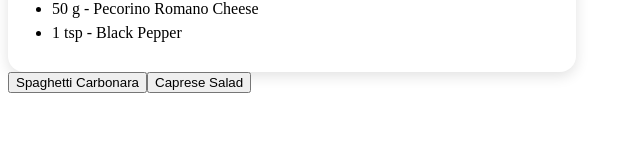
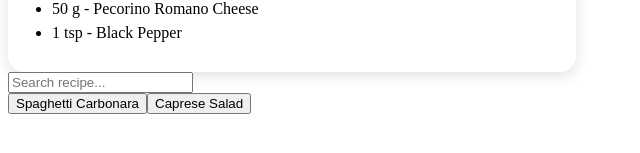
Before and after one commit to bsalinasjala/Bootcamp-FE, an Angular app: page / in a window 1280 px wide. Shown: the part 643-796 px from the top of the page, without its empty margins (0-640 px from the left). Built offline with nearby package versions, Linux system fonts and the light colour scheme.

Commit message:
feature: add module 13(Two-Way Binding)

```diff
--- a/src/app/recipe-list/recipe-list.html
+++ b/src/app/recipe-list/recipe-list.html
@@ -1,9 +1,13 @@
 <app-recipe-detail [recipe]="selectedRecipe()"></app-recipe-detail>
 
-<button (click)="selectRecipe(recipes[0])">
-    Spaghetti Carbonara
-</button>
+<div class="search-section">
+    <input type="text" [ngModel]="searchTerm()" (ngModelChange)="searchTerm.set($event)" placeholder="Search recipe...">
+</div>
 
-<button (click)="selectRecipe(recipes[1])">
-    Caprese Salad
-</button>
+<div class="recipe-buttons">
+    @for (recipe of filteredRecipes(); track recipe.id) {
+    <button (click)="selectRecipe(recipe)">
+        {{ recipe.name }}
+    </button>
+    }
+</div>
--- a/src/app/recipe-list/recipe-list.ts
+++ b/src/app/recipe-list/recipe-list.ts
@@ -1,11 +1,12 @@
-import { Component, signal } from '@angular/core';
+import { Component, computed, signal } from '@angular/core';
 import { RecipeModel } from '../models';
 import { MOCK_RECIPES } from '../mock-recipes';
 import { RecipeDetail } from '../recipe-detail/recipe-detail';
+import { FormsModule } from '@angular/forms';
 
 @Component({
   selector: 'app-recipe-list',
-  imports: [RecipeDetail],
+  imports: [RecipeDetail, FormsModule],
   templateUrl: './recipe-list.html',
   styleUrl: './recipe-list.css',
 })
@@ -17,4 +18,9 @@ export class RecipeList {
   protected selectRecipe(recipe: RecipeModel): void {
     this.selectedRecipe.set(recipe);
   }
+
+  protected readonly searchTerm = signal<string>('');
+  protected readonly filteredRecipes = computed(() =>
+    this.recipes.filter(recipe =>
+      recipe.name.toLowerCase().includes(this.searchTerm().toLowerCase())));
 }
```
